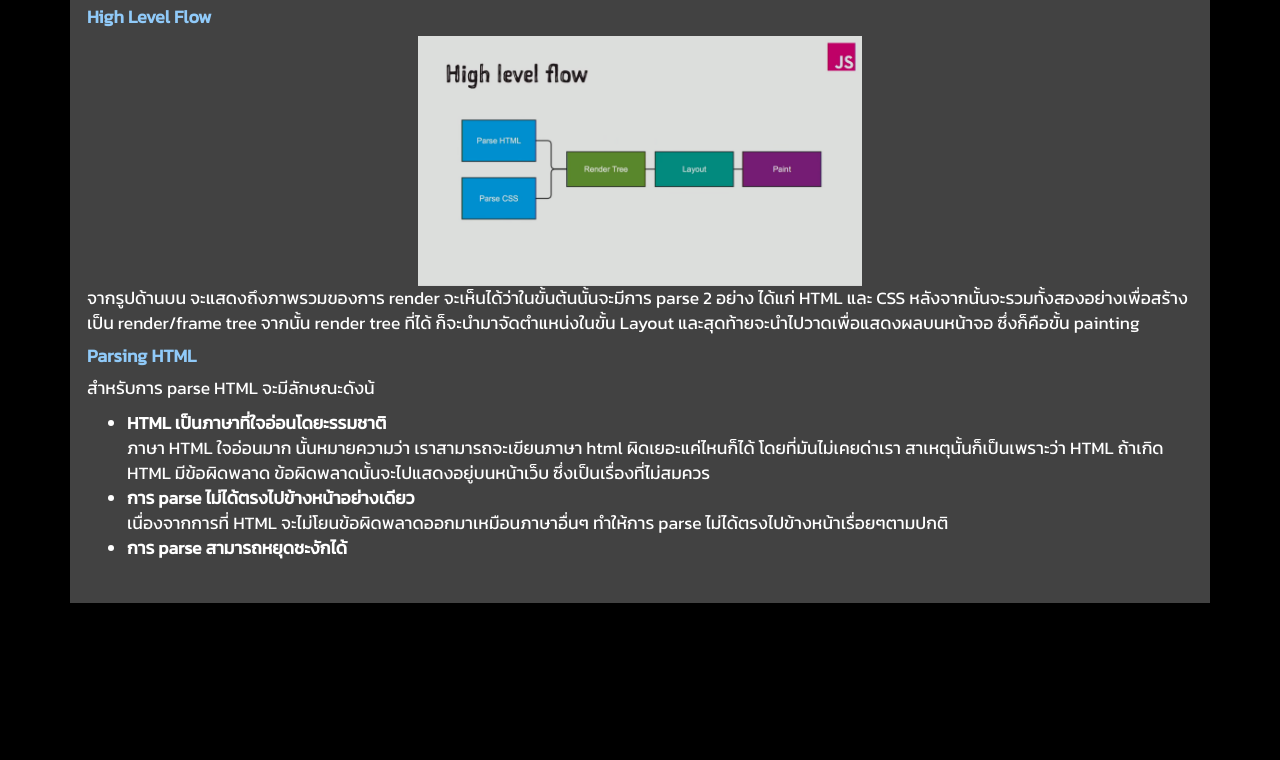
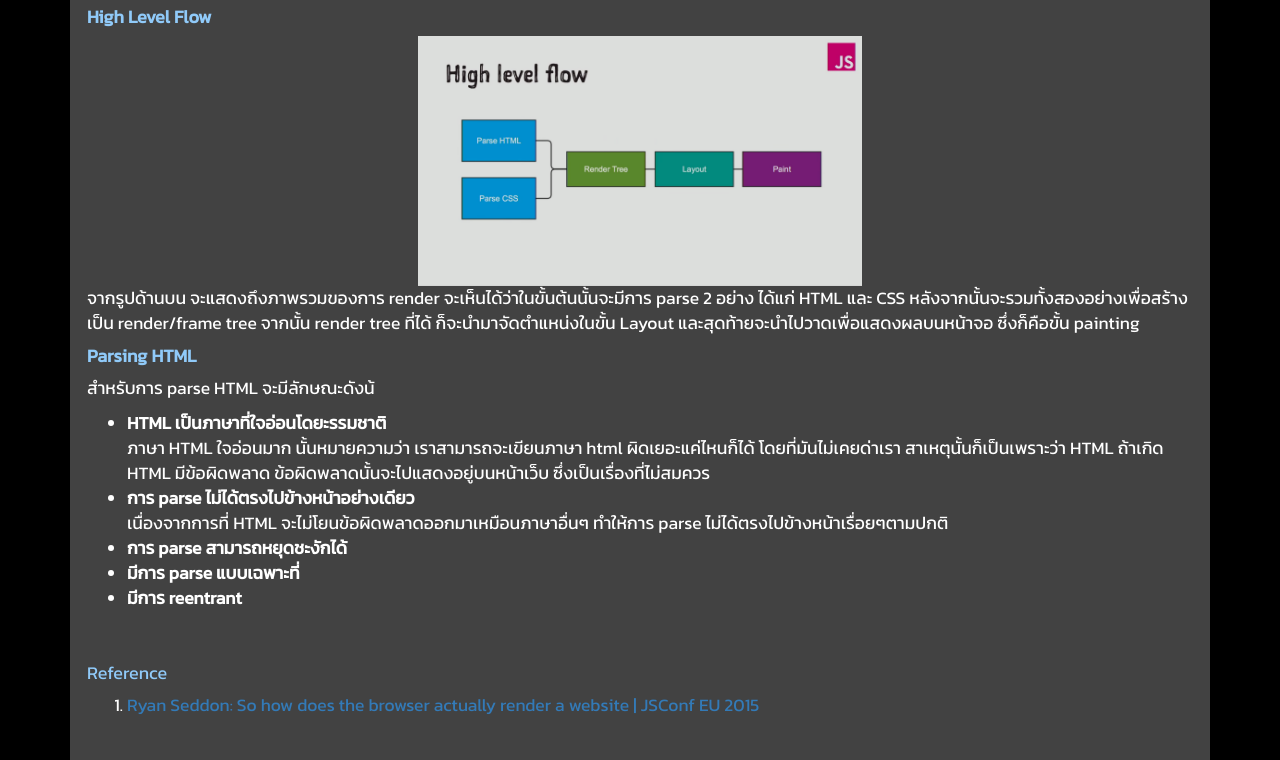
Before and after one commit to natthapach/WebTech-Lab, a plain HTML site: page tp-summary_2.html in a window 1280 px wide. Shown: the part 925-1685 px from the top of the page. Before the commit the page ends 1528 px from the top, so only its background shows below. Drawn offline with Linux system fonts and the light colour scheme.

Commit message:
finish topic summarize 2

```diff
--- a/tp-summary_how-does-the-browser-actually-render-website.html
+++ b/tp-summary_2.html
@@ -68,11 +68,11 @@
               <a class="dropdown-toggle" data-toggle="dropdown" href="#">Summarize
               <span class="caret"></span></a>
               <ul class="dropdown-menu">
-                <li><a href="tp-summary_how-a-web-browser-builds-and-displays-a-web-page.html">Browser build page</a></li>
+                <li><a href="tp-summary_1.html">How to browser build page</a></li>
+                <li><a href="tp-summary_2.html">How to browser render page (part I)</a></li>
               </ul>
             </li>
           </ul>
-
         </div>
       </div>
     </nav>
@@ -82,7 +82,7 @@
       <div class="row">
         <div class="col-12" align="center">
           <h2>
-            <b class="topic">How a web browser builds and displays a web page</b>
+            <b class="topic">How Does The Browser Actually Render Website (Part I)</b>
           </h2>
           <div class="col-xs-12 col-sm-2">
             &nbsp;
@@ -140,13 +140,30 @@
               </li>
               <li>
                 <b>การ parse สามารถหยุดชะงักได้</b><br>
-
+              </li>
+              <li>
+                <b>มีการ parse แบบเฉพาะที่</b>
+              </li>
+              <li>
+                <b>มีการ reentrant</b>
               </li>
             </ul>
           </p>
         </div>
 
         <!-- end of row -->
+      </div>
+      <div class="row font-kanit" style="padding: 16px">
+        <div class="col-12">
+          <h4 class="topic">
+            Reference
+          </h4>
+          <ol>
+            <li>
+            <a href="https://youtu.be/SmE4OwHztCc">Ryan Seddon: So how does the browser actually render a website | JSConf EU 2015</a>
+            </li>
+          </ol>
+        </div>
       </div>
     </div>
 
```
Also changed, not shown: index.html (+2 -2 lines), tp-summary_1.html (renamed from tp-summary_how-a-web-browser-builds-and-displays-a-web-page.html, +13 -2 lines).
